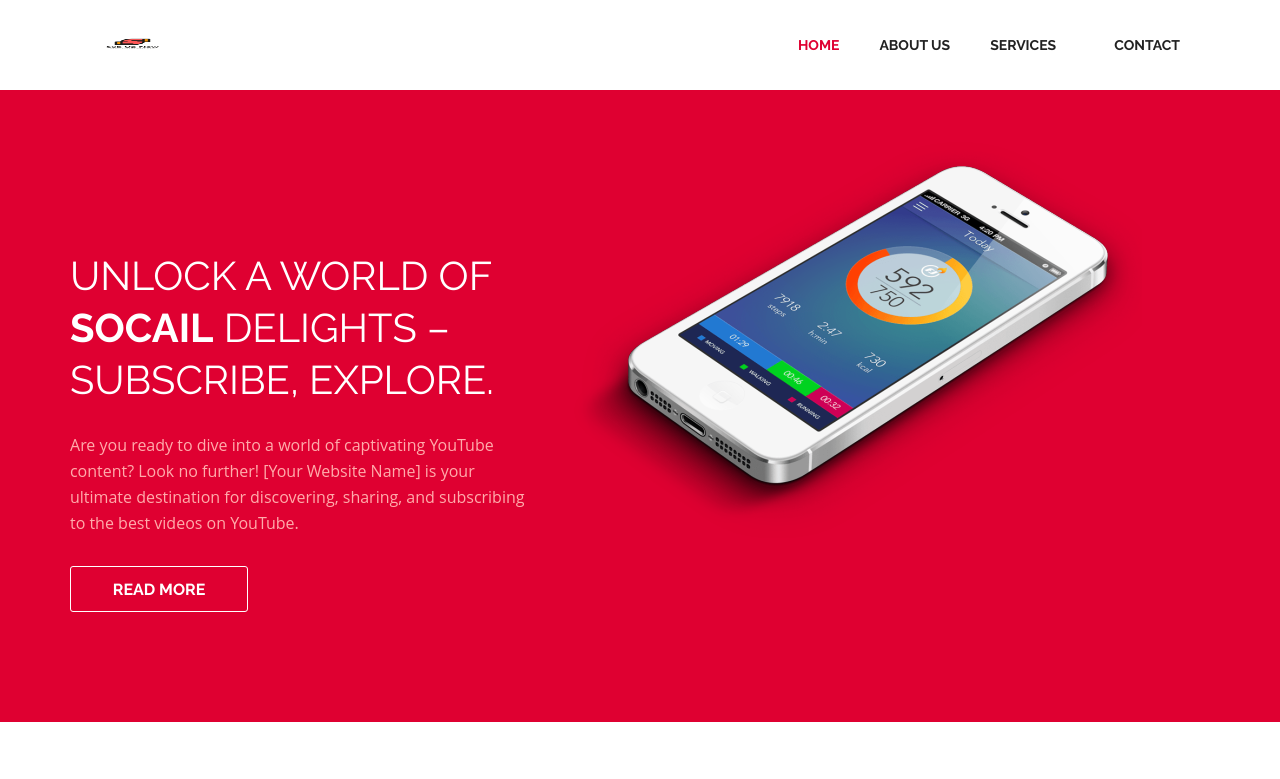
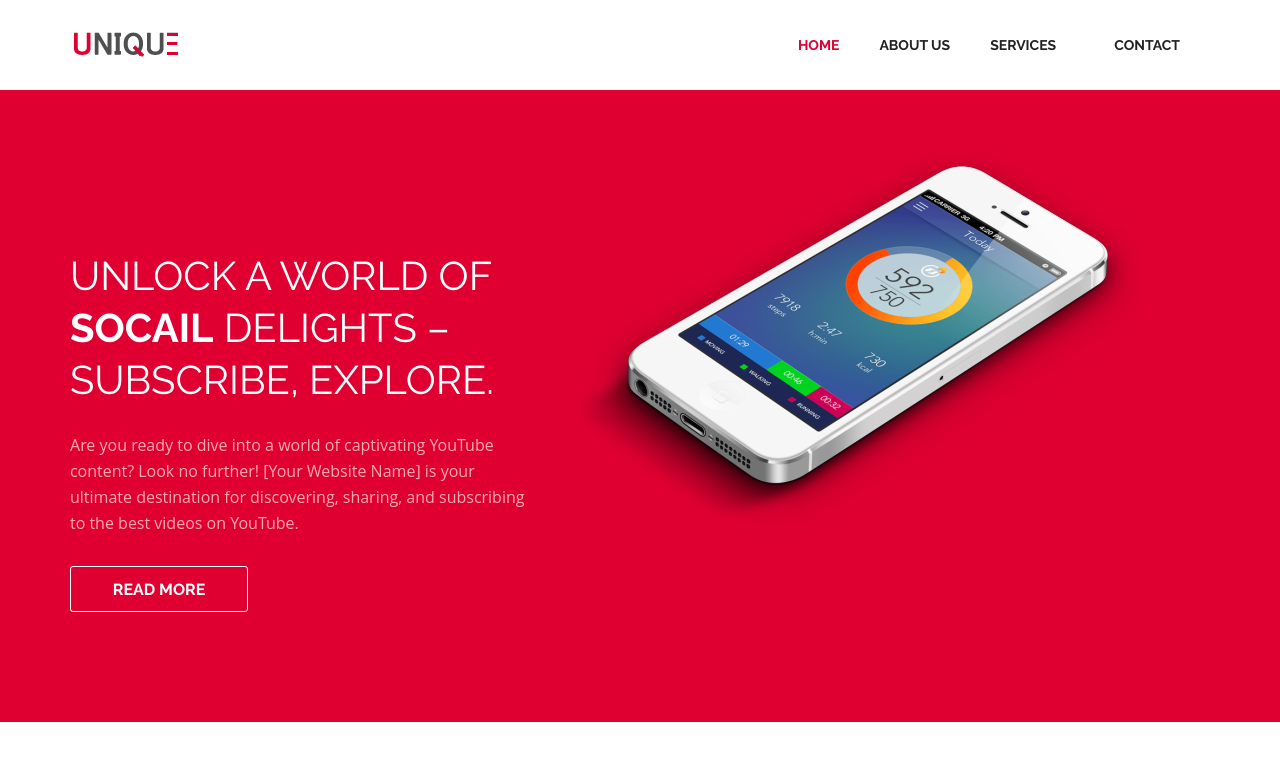
Before and after one commit to vvudugula/upnow, a plain HTML site: page index.html in a window 1280 px wide. Shown: the top 779 px of the page. Drawn offline with Linux system fonts and the light colour scheme.

Commit message:
Update index.html

```diff
--- a/index.html
+++ b/index.html
@@ -23,7 +23,7 @@
 <header id="header_wrapper">
   <div class="container">
     <div class="header_box">
-      <div class="logo"><a href="#"><img src="img/1.png" height="32" width="125" alt="logo"></a></div>
+      <div class="logo"><a href="#"><img src="img/logo.png" alt="logo"></a></div>
 	  <nav class="navbar navbar-inverse" role="navigation">
       <div class="navbar-header">
         <button type="button" id="nav-toggle" class="navbar-toggle" data-toggle="collapse" data-target="#main-nav"> <span class="sr-only">Toggle navigation</span> <span class="icon-bar"></span> <span class="icon-bar"></span> <span class="icon-bar"></span> </button>
```
